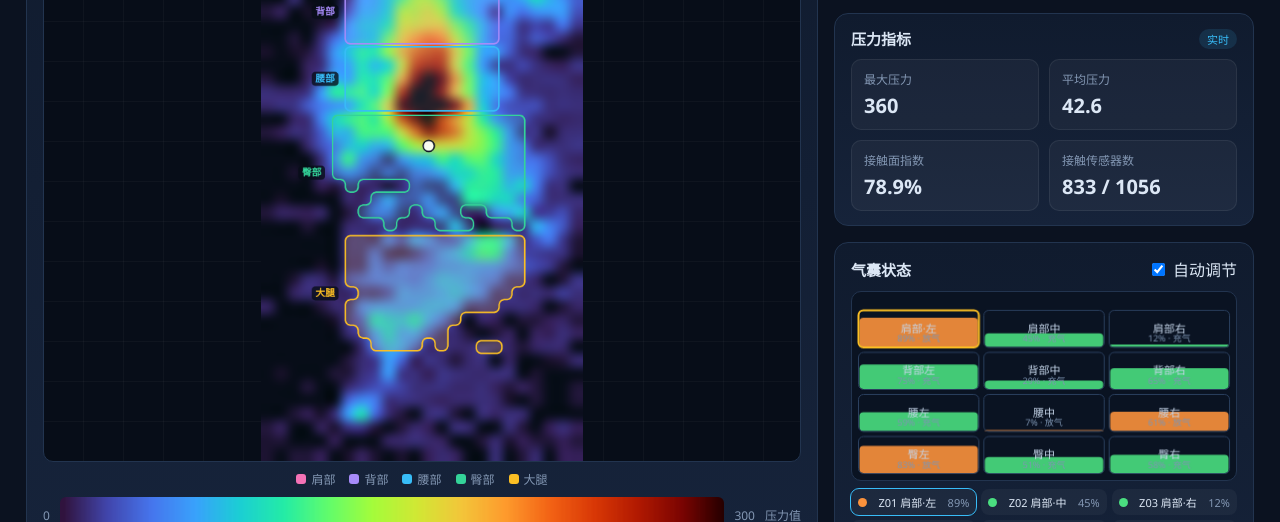
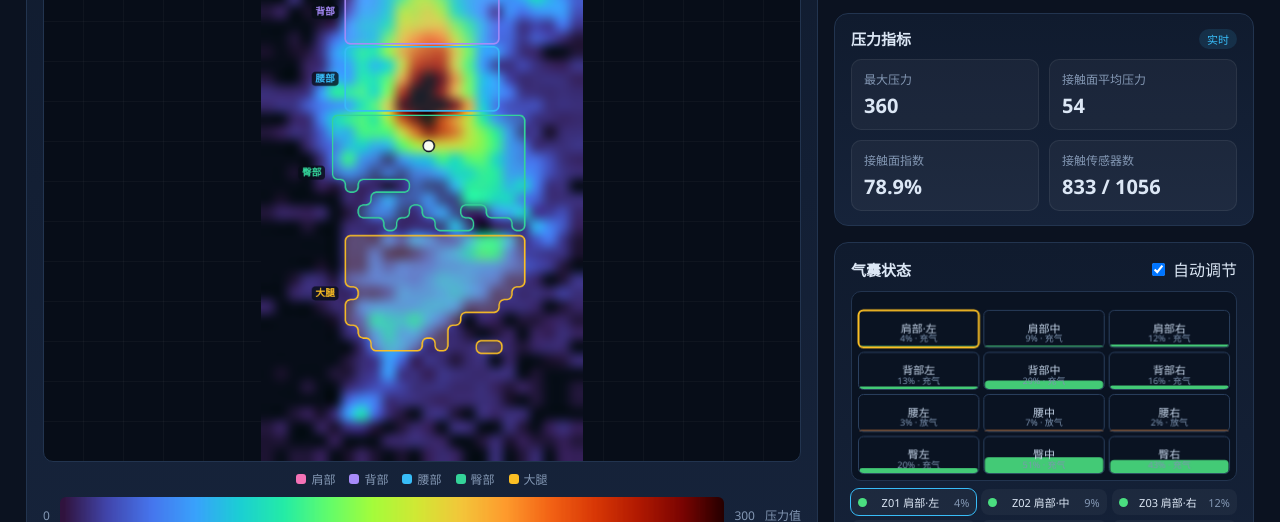
Before and after one commit to system0618/Smart-Mattress-Project, a plain HTML site: page visualization/frontend/index.html in a window 1280 px wide. Shown: the part 268-790 px from the top of the page. Drawn offline with Linux system fonts and the light colour scheme; no server answers.

Commit message:
feat: 平均压力改为接触面平均，气囊按大区域主气囊比较支撑度

```diff
--- a/visualization/frontend/index.html
+++ b/visualization/frontend/index.html
@@ -69,7 +69,7 @@
             <div class="metric-value" id="metricMax">--</div>
           </div>
           <div class="metric">
-            <div class="metric-label">平均压力</div>
+            <div class="metric-label">接触面平均压力</div>
             <div class="metric-value" id="metricMean">--</div>
           </div>
           <div class="metric">
--- a/visualization/frontend/js/app.js
+++ b/visualization/frontend/js/app.js
@@ -61,7 +61,16 @@
     bindEvents();
     dom.regionLegend.classList.toggle("hidden", !dom.toggleRegion.checked);
     if (samples.length) {
-      loadSample(samples[0].id);
+      let initialId = samples[0].id;
+      try {
+        const querySample = new URLSearchParams(window.location.search).get("sample");
+        if (querySample && samples.some((sample) => sample.id === querySample)) {
+          initialId = querySample;
+        }
+      } catch (error) {
+        // 忽略 URL 参数解析异常，回退到第一个样例
+      }
+      loadSample(initialId);
     } else {
       showNoDataHint();
     }
@@ -411,7 +420,8 @@
 
   function updateMetricUI(stats) {
     dom.metricMax.textContent = formatMetric(stats.maxPressure);
-    dom.metricMean.textContent = formatMetric(stats.meanPressure);
+    // 指标面板展示“接触面平均压力”：只统计超过接触阈值的传感器
+    dom.metricMean.textContent = formatMetric(stats.meanActivePressure);
     dom.metricContact.textContent = stats.contactAreaPercent.toFixed(1) + "%";
     dom.metricCells.textContent = `${stats.activeCells} / ${stats.totalCells}`;
   }
@@ -655,7 +665,7 @@
     if (!record) return;
     const history = state.history;
     history.max.push(stats.maxPressure);
-    history.mean.push(stats.meanPressure);
+    history.mean.push(stats.meanActivePressure);
     history.contact.push(stats.contactAreaPercent);
     const pointValue =
       state.selectedPoint &&
@@ -673,27 +683,62 @@
 
   function updateAirbags(flat, sample) {
     const zones = Config.airbagZones;
-    // 每个分区同时计算“平均压力”和“分区内最大压力”。
-    // 支撑度按人体工学逻辑：受力大的部位（臀/肩）应降低气囊支撑以分散压力；
-    // 受力小但身体仍接触的部位（腰）反而需要更多充气支撑。
-    const zoneInfo = zones.map((zone) => ({
-      mean: Metrics.rectMean(flat, Config.cols, zone.rows, zone.cols),
-      max: Metrics.rectMaxPoint(flat, Config.cols, zone.rows, zone.cols).value,
-    }));
-    const maxMean = Math.max(1, ...zoneInfo.map((info) => info.mean));
-    // 判断“该区域是否真的有身体接触”：分区峰值过低说明身体没有压在这里，
-    // 此时不充气（避免空区域被顶到最高）。
     const frameMax = sample && sample.max_value ? sample.max_value : Math.max(...flat, 1);
     const presenceThreshold = Math.max(Config.contactThreshold * 5, frameMax * 0.02);
     const auto = dom.autoAirbag && dom.autoAirbag.checked;
 
-    zones.forEach((zone, index) => {
-      const info = zoneInfo[index];
-      const hasBodyContact = info.max >= presenceThreshold;
-      const normalizedPressure = info.mean / maxMean;
-      const target = hasBodyContact
-        ? Math.max(0, Math.min(1, 1 - normalizedPressure))
+    // 统计每个气囊分区：平均压力（区内全部传感器平均）与分区最大压力
+    const infos = zones.map((zone) => ({
+      zone,
+      mean: Metrics.rectMean(flat, Config.cols, zone.rows, zone.cols),
+      max: Metrics.rectMaxPoint(flat, Config.cols, zone.rows, zone.cols).value,
+      target: 0,
+    }));
+
+    // 按大区域（肩/背/腰/臀）分组，每组内为左/中/右三个气囊
+    const groups = new Map();
+    for (const info of infos) {
+      if (!groups.has(info.zone.bandId)) groups.set(info.zone.bandId, []);
+      groups.get(info.zone.bandId).push(info);
+    }
+
+    // 每个大区域内“压力最大的气囊”是身体真正压着的主气囊；
+    // 主气囊之间横向比较：压力越小 → 需要的支撑越高。
+    const mainByBand = new Map();
+    const mainPressures = [];
+    for (const [bandId, entries] of groups) {
+      const main = entries.reduce(
+        (best, entry) => (entry.mean > best.mean ? entry : best),
+        entries[0]
+      );
+      mainByBand.set(bandId, main);
+      if (main.max >= presenceThreshold) mainPressures.push(main.mean);
+    }
+    const maxMainPressure = Math.max(1, ...mainPressures);
+
+    for (const [bandId, entries] of groups) {
+      const main = mainByBand.get(bandId);
+      const mainHasBody = main.max >= presenceThreshold;
+      const mainSupport = mainHasBody
+        ? Math.max(0, Math.min(1, 1 - main.mean / maxMainPressure))
         : 0;
+
+      for (const info of entries) {
+        if (info.zone.id === main.zone.id) {
+          info.target = mainSupport;
+        } else {
+          // 附属气囊仅在确实有接触时按压力比例充气，
+          // 且支撑程度不超过本大区域的主气囊。
+          const ownHasBody = info.max >= presenceThreshold;
+          const ratio = main.mean > 0 ? Math.min(1, info.mean / main.mean) : 0;
+          info.target = ownHasBody ? mainSupport * ratio : 0;
+        }
+      }
+    }
+
+    for (const info of infos) {
+      const zone = info.zone;
+      const target = info.target;
       const current = state.airbagStates[zone.id] || {
         level: 0,
         status: "stable",
@@ -715,8 +760,9 @@
       }
       current.mean = info.mean;
       current.pressure = info.mean;
+      current.target = target;
       state.airbagStates[zone.id] = current;
-    });
+    }
 
     state.airbagSampleMax = sample ? sample.max_value : 0;
   }
@@ -800,7 +846,7 @@
       ],
       {
         maxPoints: Config.historyLength,
-        xLabel: "帧（最大/平均压力 ADC，接触面指数 %）",
+        xLabel: "帧（最大压力/接触面平均压力 ADC，接触面指数 %）",
       }
     );
   }
@@ -1042,13 +1088,16 @@
   }
 
   function applyExternalStats(stats) {
-    const mapping = [
-      ["max", "max_pressure"],
-      ["mean", "mean_pressure"],
-    ];
-    for (const [suffix, key] of mapping) {
-      const value = stats[key] ?? stats[`${suffix}Pressure`];
-      if (value != null) dom["metric" + cap(suffix)].textContent = formatMetric(value);
+    const maxValue = stats.max_pressure ?? stats.maxPressure;
+    if (maxValue != null) dom.metricMax.textContent = formatMetric(maxValue);
+    // 后端可优先提供接触面平均压力；没有时回退到全阵列平均压力
+    const meanValue =
+      stats.mean_active_pressure ??
+      stats.meanActivePressure ??
+      stats.mean_pressure ??
+      stats.meanPressure;
+    if (meanValue != null) {
+      dom.metricMean.textContent = formatMetric(meanValue);
     }
     const contact =
       stats["contact_area_index"] ?? stats.contactAreaIndex ?? stats.contactIndex;
```
Also changed, not shown: 2 other files.
